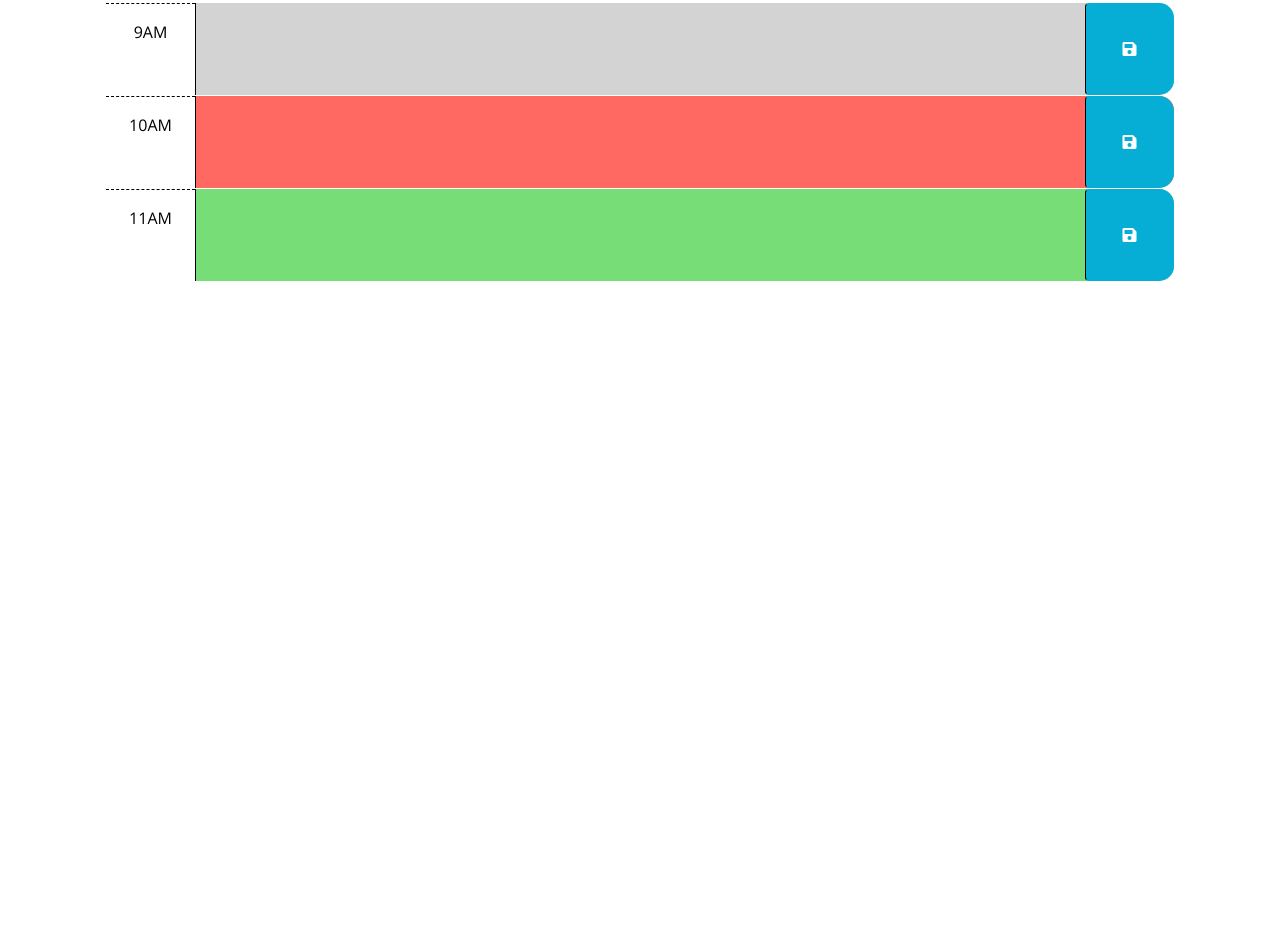
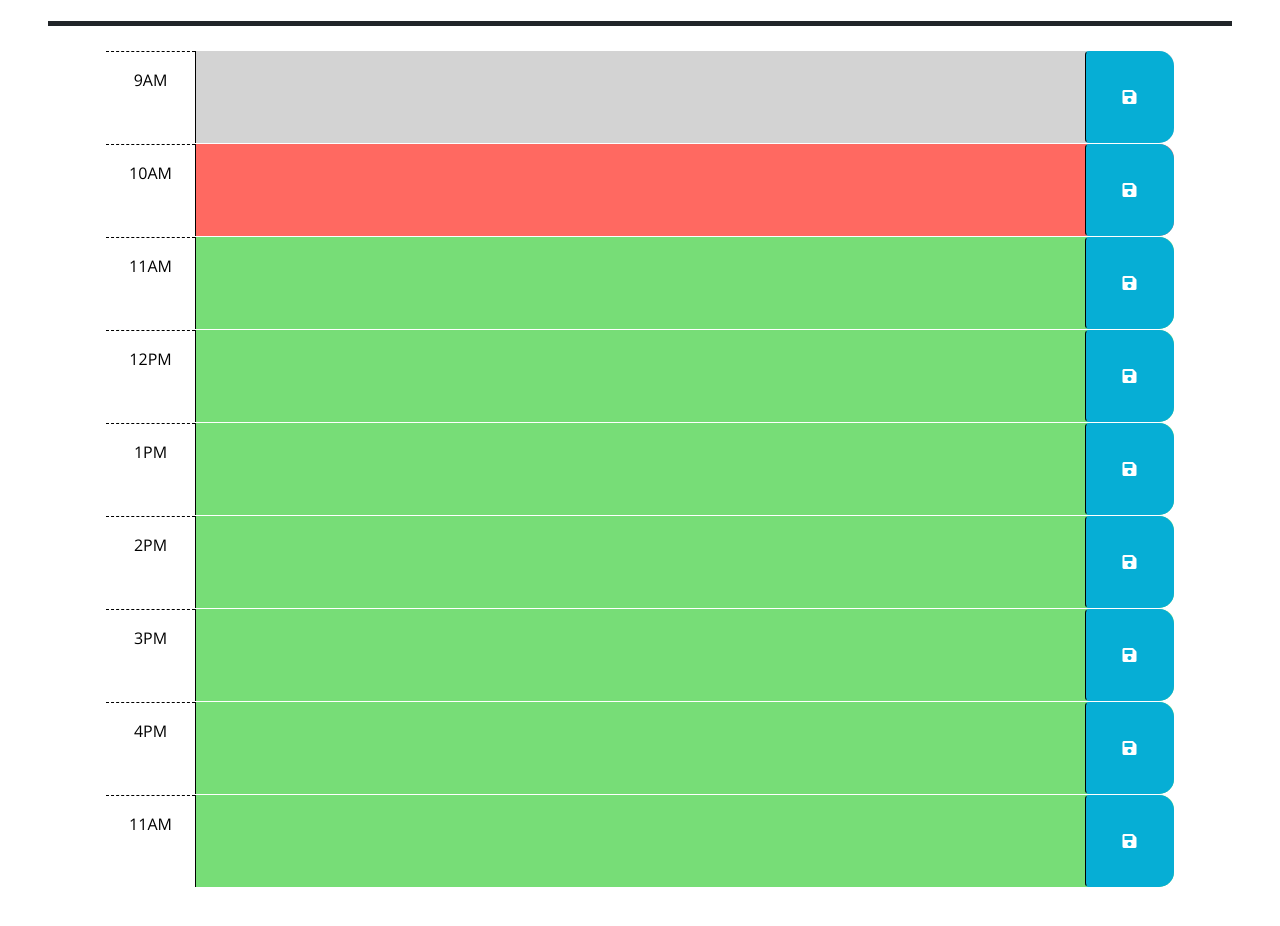
Before and after one commit to Flying-S-Ranch/daily-planner, a plain HTML site: page index.html in a window 1280 px wide. Shown: the part 300-1226 px from the top of the page. Before the commit the page ends 800 px from the top, so only its background shows below. Drawn offline with nearby package versions, Linux system fonts and the light colour scheme.

Commit message:
adds HTML for working hours

```diff
--- a/index.html
+++ b/index.html
@@ -22,7 +22,7 @@
     <title>Work Day Scheduler</title>
   </head>
 
-  <body>
+  <body class = "m-5">
     <header class="p-5 mb-4 border-5 border-bottom border-dark text-center">
       <h1 class="display-3">Work Day Scheduler</h1>
       <p class="lead">A simple calendar app for scheduling your work day</p>
@@ -66,6 +66,54 @@
         </button>
       </div>
 
+      <div id="hour-12" class="row time-block future">
+        <div class="col-2 col-md-1 hour text-center py-3">12PM</div>
+        <textarea class="col-8 col-md-10 description" rows="3"> </textarea>
+        <button class="btn saveBtn col-2 col-md-1" aria-label="save">
+          <i class="fas fa-save" aria-hidden="true"></i>
+        </button>
+      </div>
+
+      <div id="hour-1" class="row time-block future">
+        <div class="col-2 col-md-1 hour text-center py-3">1PM</div>
+        <textarea class="col-8 col-md-10 description" rows="3"> </textarea>
+        <button class="btn saveBtn col-2 col-md-1" aria-label="save">
+          <i class="fas fa-save" aria-hidden="true"></i>
+        </button>
+      </div>
+
+      <div id="hour-2" class="row time-block future">
+        <div class="col-2 col-md-1 hour text-center py-3">2PM</div>
+        <textarea class="col-8 col-md-10 description" rows="3"> </textarea>
+        <button class="btn saveBtn col-2 col-md-1" aria-label="save">
+          <i class="fas fa-save" aria-hidden="true"></i>
+        </button>
+      </div>
+
+      <div id="hour-3" class="row time-block future">
+        <div class="col-2 col-md-1 hour text-center py-3">3PM</div>
+        <textarea class="col-8 col-md-10 description" rows="3"> </textarea>
+        <button class="btn saveBtn col-2 col-md-1" aria-label="save">
+          <i class="fas fa-save" aria-hidden="true"></i>
+        </button>
+      </div>
+
+      <div id="hour-4" class="row time-block future">
+        <div class="col-2 col-md-1 hour text-center py-3">4PM</div>
+        <textarea class="col-8 col-md-10 description" rows="3"> </textarea>
+        <button class="btn saveBtn col-2 col-md-1" aria-label="save">
+          <i class="fas fa-save" aria-hidden="true"></i>
+        </button>
+      </div>
+
+      <div id="hour-5" class="row time-block future">
+        <div class="col-2 col-md-1 hour text-center py-3">11AM</div>
+        <textarea class="col-8 col-md-10 description" rows="3"> </textarea>
+        <button class="btn saveBtn col-2 col-md-1" aria-label="save">
+          <i class="fas fa-save" aria-hidden="true"></i>
+        </button>
+      </div>
+
     <script src="https://code.jquery.com/jquery-3.4.1.min.js"></script>
     <script
       src="https://cdn.jsdelivr.net/npm/dayjs@1.11.3/dayjs.min.js"
--- a/script.js
+++ b/script.js
@@ -20,8 +20,6 @@ $(function () {
   // attribute of each time-block be used to do this?
   //
   // TODO: Add code to display the current date in the header of the page.
-  // var currentTime = dayjs();
-  // $('#currentDay').text(currentTime(format('DD MMMM YYYY hh:mm:ss a')))
 });
 
 setInterval(function(){
```
Also changed, not shown: 1 other file.
